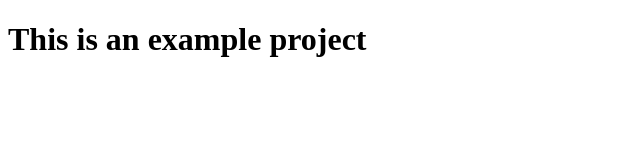
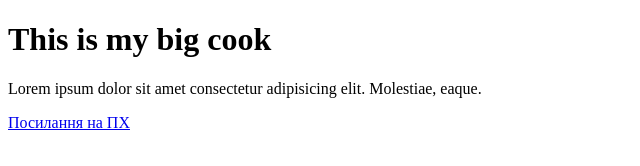
Before and after one commit to MrSoftA/MyFirst_Project, a plain HTML site: page index.html in a window 1280 px wide. Shown: the whole page, without its empty margins (0-640 px from the left). Drawn offline with Linux system fonts and the light colour scheme.

Commit message:
update PH

```diff
--- a/index.html
+++ b/index.html
@@ -6,6 +6,9 @@
     <title>Document</title>
 </head>
 <body>
-    <h1>This is an example project</h1>
+    <h1>This is my big cook</h1>
+
+    <p>Lorem ipsum dolor sit amet consectetur adipisicing elit. Molestiae, eaque.</p>
+    <a href="https://pornhub.com" target="_blank">Посилання на ПХ</a>
 </body>
 </html>
```
